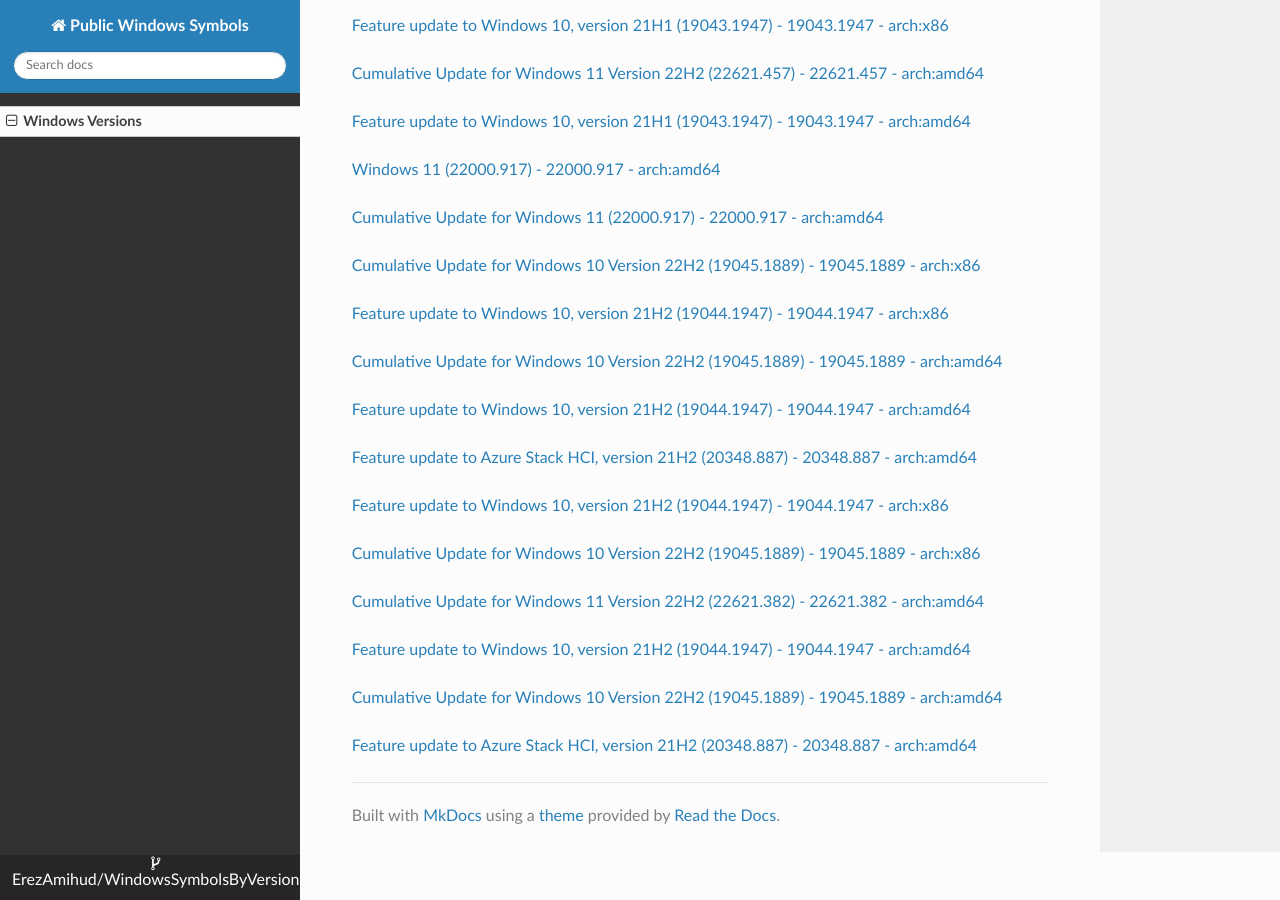
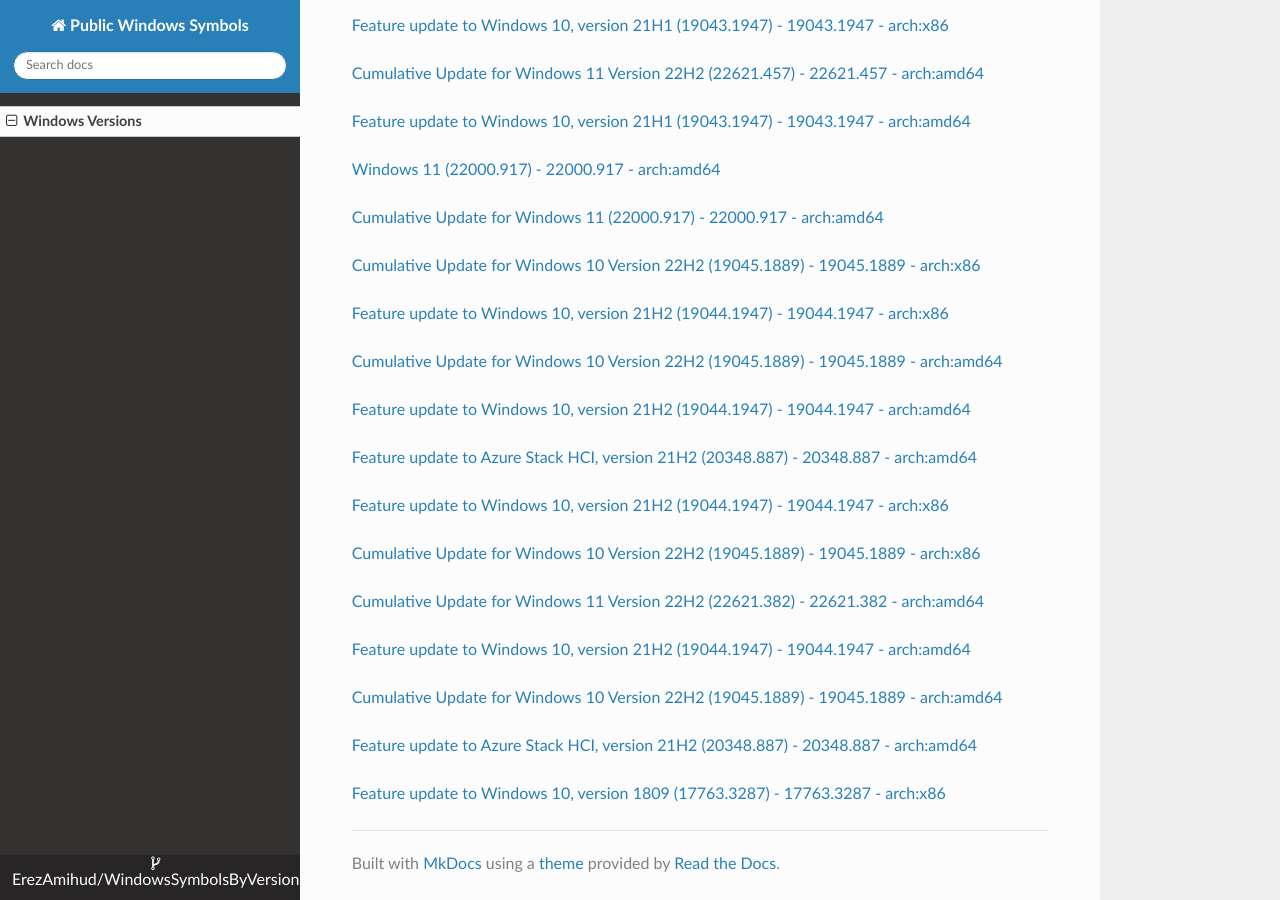
Before and after one commit to ErezAmihud/WindowsSymbolsByVersion, an MkDocs documentation site: the page built from docs/index.md, in a window 1280 px wide and 900 px high, scrolled down 55157 px. Built offline with MkDocs 1.6.1, drawn with Linux system fonts in a browser that asks for light colours; nearby versions of some CDN libraries.

Commit message:
Automated commit, add manifest for 8a010641-3810-4c1e-80db-d35e89fb807c

```diff
--- a/docs/index.md
+++ b/docs/index.md
@@ -3268,3 +3268,6 @@
 
 
 [Feature update to Azure Stack HCI, version 21H2 (20348.887) - 20348.887 - arch:amd64](https://github.com/ErezAmihud/WindowsSymbolsByVersion/blob/main/manifests/08a5842e-d056-4c17-ae7f-911abdc791bd.manifest)
+
+
+[Feature update to Windows 10, version 1809 (17763.3287) - 17763.3287 - arch:x86](https://github.com/ErezAmihud/WindowsSymbolsByVersion/blob/main/manifests/8a010641-3810-4c1e-80db-d35e89fb807c.manifest)
```
Also changed, not shown: process_builds.json (+1 -1 lines), 1 other file.
